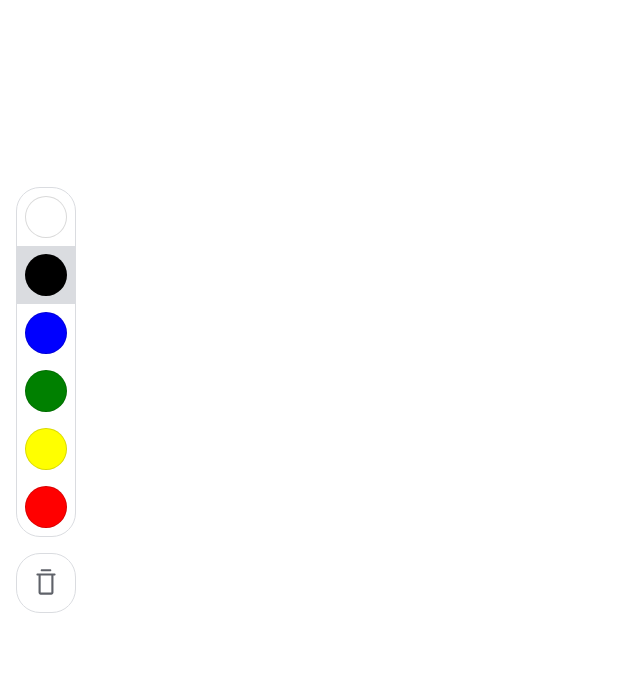
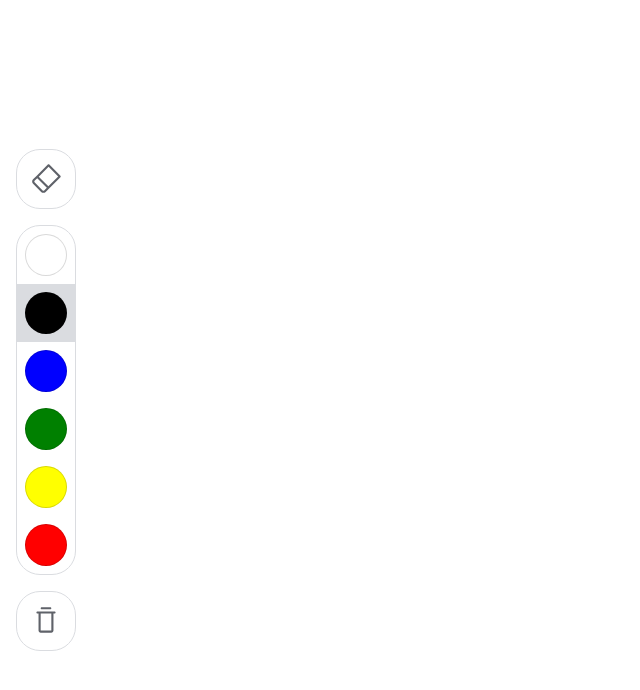
Before and after one commit to syauqiyasman/board, a React (Create React App) app: page / in a window 1280 px wide. Shown: the top 690 px of the page, without its empty margins (0-640 px from the left). Built offline with nearby package versions, Linux system fonts and the light colour scheme.

Commit message:
Make an eraser (#3)

```diff
--- a/src/App.tsx
+++ b/src/App.tsx
@@ -7,6 +7,7 @@ function App() {
   const ctxRef = useRef<any>(null)
   const [isDrawing, setIsDrawing] = useState(false)
   const [brushColor, setBrushColor] = useState('#000')
+  const [isEraser, setIsEraser] = useState(false)
   const [canvasSize] = useState({
     height: window.innerHeight,
     witdh: window.innerWidth
@@ -19,14 +20,19 @@ function App() {
     ctx.lineJoin = 'round'
     ctx.strokeStyle = brushColor
     ctx.globalAlpha = 1
-    ctx.lineWidth = 2.5
+    ctx.lineWidth = isEraser ? 25 : 2.5
     ctxRef.current = ctx
-  }, [brushColor])
+  }, [brushColor, isEraser])
 
   // Cursor Drawing
   const startCursorDrawing = (e: { pageX: number, pageY: number }) => {
     if (ctxRef.current) {
       ctxRef.current.beginPath()
+      if (isEraser) {
+        ctxRef.current.globalCompositeOperation = 'destination-out'
+      } else {
+        ctxRef.current.globalCompositeOperation = 'source-over'
+      }
       ctxRef.current.moveTo(
         e.pageX,
         e.pageY
@@ -52,6 +58,11 @@ function App() {
   const startTouchDrawing = (e: any) => {
     if (ctxRef.current) {
       ctxRef.current.beginPath()
+      if (isEraser) {
+        ctxRef.current.globalCompositeOperation = 'destination-out'
+      } else {
+        ctxRef.current.globalCompositeOperation = 'source-over'
+      }
       ctxRef.current.moveTo(
         e.touches[0].pageX,
         e.touches[0].pageY
@@ -95,6 +106,8 @@ function App() {
         brushColor={brushColor}
         setBrushColor={setBrushColor}
         clearDrawing={clearDrawing}
+        isEraser={isEraser}
+        setIsEraser={setIsEraser}
       />
       <canvas
         ref={canvasRef}
--- a/src/components/ColorButton.tsx
+++ b/src/components/ColorButton.tsx
@@ -4,19 +4,24 @@ type ColorButtonProps = {
   color: string
   brushColor: string
   setBrushColor: React.Dispatch<React.SetStateAction<string>>
+  setIsEraser: React.Dispatch<React.SetStateAction<boolean>>
 }
 
-export default function ColorButton({ color, brushColor, setBrushColor }: ColorButtonProps) {
+export default function ColorButton({ color, brushColor, setBrushColor, setIsEraser }: ColorButtonProps) {
   const keyDownHandler = (e: { code: string }) => {
     if (e.code === 'Enter' || e.code === 'Space') {
       setBrushColor(color)
+      setIsEraser(false)
     }
   }
   return (
     <div
       className={styles.colorButtonOuter}
       style={{ backgroundColor: brushColor === color ? '#dadce0' : '' }}
-      onClick={() => setBrushColor(color)}
+      onClick={() => {
+        setBrushColor(color)
+        setIsEraser(false)
+      }}
       onKeyDown={keyDownHandler}
       tabIndex={0}
       role="button"
--- a/src/components/Menu.module.css
+++ b/src/components/Menu.module.css
@@ -13,6 +13,15 @@
   border-radius: 24px;
   border: 1px solid #dadce0;
   overflow: hidden;
+}
+
+.actionTop {
+  margin: 0 0 1rem;
+  display: block;
+  background-color: #fff;
+  width: 3.625rem;
+  border-radius: 24px;
+  border: 1px solid #dadce0;
 }
 
 .action {
--- a/src/components/Menu.tsx
+++ b/src/components/Menu.tsx
@@ -5,50 +5,85 @@ type MenuProps = {
   setBrushColor: React.Dispatch<React.SetStateAction<string>>
   brushColor: string
   clearDrawing: React.MouseEventHandler<HTMLDivElement> | any
+  setIsEraser: React.Dispatch<React.SetStateAction<boolean>>
+  isEraser: boolean
 }
 
-export default function Menu({ setBrushColor, brushColor, clearDrawing }: MenuProps) {
-  const keyDownHandler = (e: { code: string }) => {
+export default function Menu({ setBrushColor, brushColor, clearDrawing, setIsEraser, isEraser }: MenuProps) {
+  const clearDrawingKeyDownHandler = (e: { code: string }) => {
     if (e.code === 'Enter' || e.code === 'Space') {
       clearDrawing()
     }
   }
+  const eraserKeyDownHandler = (e: { code: string }) => {
+    if (e.code === 'Enter' || e.code === 'Space') {
+      setIsEraser(true)
+      setBrushColor('')
+    }
+  }
   return (
     <div className={styles.menu}>
+      <div className={styles.actionTop}>
+        <div
+          className={styles.iconButtonOuter}
+          role="button"
+          title="Eraser"
+          onClick={() => {
+            setIsEraser(true)
+            setBrushColor('')
+          }}
+          onKeyDown={eraserKeyDownHandler}
+          style={{ backgroundColor: isEraser ? '#dadce0' : '' }}
+          tabIndex={0}
+        >
+          <div className={styles.iconButtonInner}>
+            <svg viewBox="0 0 15 15" fill="none" xmlns="http://www.w3.org/2000/svg">
+              <path d="M8.36052 0.72921C8.55578 0.533948 8.87236 0.533948 9.06763 0.72921L14.2708 5.93235C14.466 6.12761 14.466 6.4442 14.2708 6.63946L8.95513 11.9551L7.3466 13.5636C6.76081 14.1494 5.81106 14.1494 5.22528 13.5636L1.43635 9.7747C0.850563 9.18891 0.850563 8.23917 1.43635 7.65338L3.04488 6.04485L8.36052 0.72921ZM8.71407 1.78987L4.10554 6.3984L8.60157 10.8944L13.2101 6.28591L8.71407 1.78987ZM7.89447 11.6015L3.39843 7.10551L2.14346 8.36049C1.94819 8.55575 1.94819 8.87233 2.14346 9.06759L5.93238 12.8565C6.12765 13.0518 6.44423 13.0518 6.63949 12.8565L7.89447 11.6015Z" fill="currentColor" fillRule="evenodd" clipRule="evenodd">
+              </path>
+            </svg>
+          </div>
+        </div>
+      </div>
       <div className={styles.colorPicker}>
         <ColorButton
           setBrushColor={setBrushColor}
           brushColor={brushColor}
+          setIsEraser={setIsEraser}
           color="#fff"
         />
         <ColorButton
           setBrushColor={setBrushColor}
           brushColor={brushColor}
+          setIsEraser={setIsEraser}
           color="#000"
         />
         <ColorButton
           setBrushColor={setBrushColor}
           brushColor={brushColor}
+          setIsEraser={setIsEraser}
           color="blue"
         />
         <ColorButton
           setBrushColor={setBrushColor}
           brushColor={brushColor}
+          setIsEraser={setIsEraser}
           color="green"
         />
         <ColorButton
           setBrushColor={setBrushColor}
           brushColor={brushColor}
+          setIsEraser={setIsEraser}
           color="yellow"
         />
         <ColorButton
           setBrushColor={setBrushColor}
           brushColor={brushColor}
+          setIsEraser={setIsEraser}
           color="red"
         />
       </div>
       <div className={styles.action}>
-        <div className={styles.iconButtonOuter} role="button" title="Clear" onClick={clearDrawing} onKeyDown={keyDownHandler} tabIndex={0}>
+        <div className={styles.iconButtonOuter} role="button" title="Clear" onClick={clearDrawing} onKeyDown={clearDrawingKeyDownHandler} tabIndex={0}>
           <div className={styles.iconButtonInner}>
             <svg viewBox="0 0 15 15" fill="none" xmlns="http://www.w3.org/2000/svg">
               <path d="M5.5 1C5.22386 1 5 1.22386 5 1.5C5 1.77614 5.22386 2 5.5 2H9.5C9.77614 2 10 1.77614 10 1.5C10 1.22386 9.77614 1 9.5 1H5.5ZM3 3.5C3 3.22386 3.22386 3 3.5 3H5H10H11.5C11.7761 3 12 3.22386 12 3.5C12 3.77614 11.7761 4 11.5 4H11V12C11 12.5523 10.5523 13 10 13H5C4.44772 13 4 12.5523 4 12V4L3.5 4C3.22386 4 3 3.77614 3 3.5ZM5 4H10V12H5V4Z" fill="currentColor" fillRule="evenodd" clipRule="evenodd">
```
